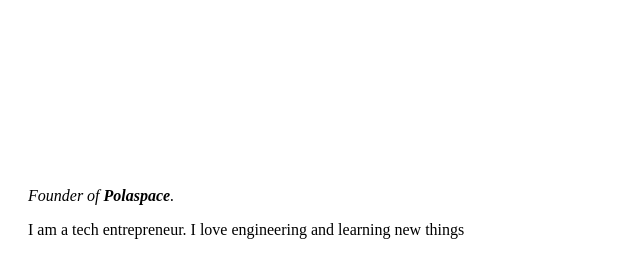
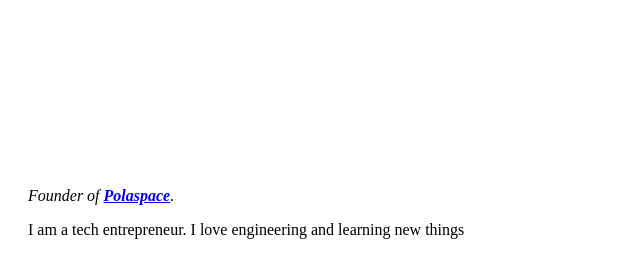
Before and after one commit to polaspace/cv, a plain HTML site: page index.html in a window 1280 px wide. Shown: the top 277 px of the page, 423-1063 px from the left. Drawn offline with Linux system fonts and the light colour scheme.

Commit message:
Update index.html

```diff
--- a/index.html
+++ b/index.html
@@ -10,7 +10,7 @@
     <table cellspacing="20">
         <tr>
             <td><img src="horse.png" alt="vili profile picture"></td>
-            <td><p><em>Founder of <strong><href="https://www.youtube.com/@polaspace2605"> Polaspace</a></strong>.</em> </p>
+            <td><p><em>Founder of <strong><a href="https://www.youtube.com/@polaspace2605">Polaspace</a></strong>.</em> </p>
              <p> I am a tech entrepreneur. I love engineering and learning new things</p></td>td>
             </td>
         </tr>
```
